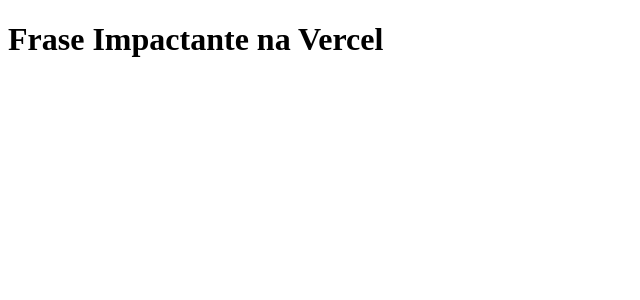
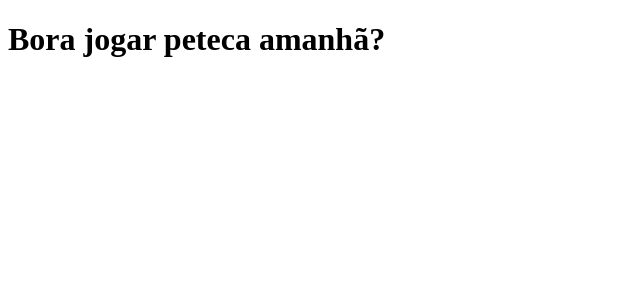
Before and after one commit to brunostn2019/clone-tabnews, a Next.js app: page / in a window 1280 px wide. Shown: the top 300 px of the page, without its empty margins (0-640 px from the left). Built offline with nearby package versions, Linux system fonts and the light colour scheme.

Commit message:
mudando a frase pro grupo de peteca

```diff
--- a/pages/index.js
+++ b/pages/index.js
@@ -1,5 +1,5 @@
 function Home() {
-    return <h1>Frase Impactante na Vercel</h1>
+    return <h1>Bora jogar peteca amanhã?</h1>
 }
 
 export default Home;
```
